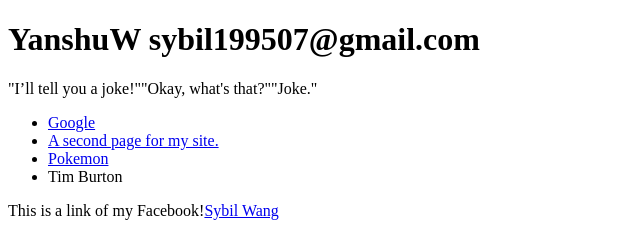
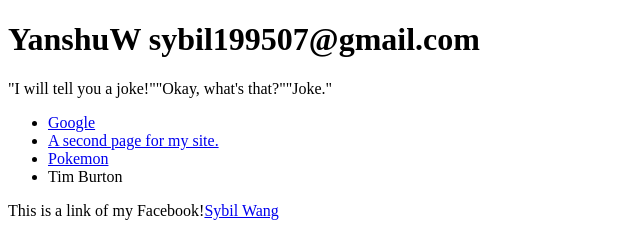
Before and after one commit to J4502-ss17/Sybil, a plain HTML site: page YanshuSite.html in a window 1280 px wide. Shown: the top 233 px of the page, 0-640 px from the left. Drawn offline with Linux system fonts and the light colour scheme.

Commit message:
Ready AGAIN

```diff
--- a/YanshuSite.html
+++ b/YanshuSite.html
@@ -5,15 +5,13 @@
 
 <head>
 	<title>	First Site for J4502 </title>
-	<meta http-equiv="content-type"
-		content="text/html;charset=utf-8" />
 </head>
 
 <body>
 <!--This is a comment. It won't show up in your browser, only in the page source-->
 
   <h1>YanshuW  sybil199507@gmail.com</h1>
-  <p> "I’ll tell you a joke!""Okay, what's that?""Joke."</p>
+  <p> "I will tell you a joke!""Okay, what's that?""Joke."</p>
 
 <ul>
     <li><a href="http://www.google.com">Google</a></li>
```
